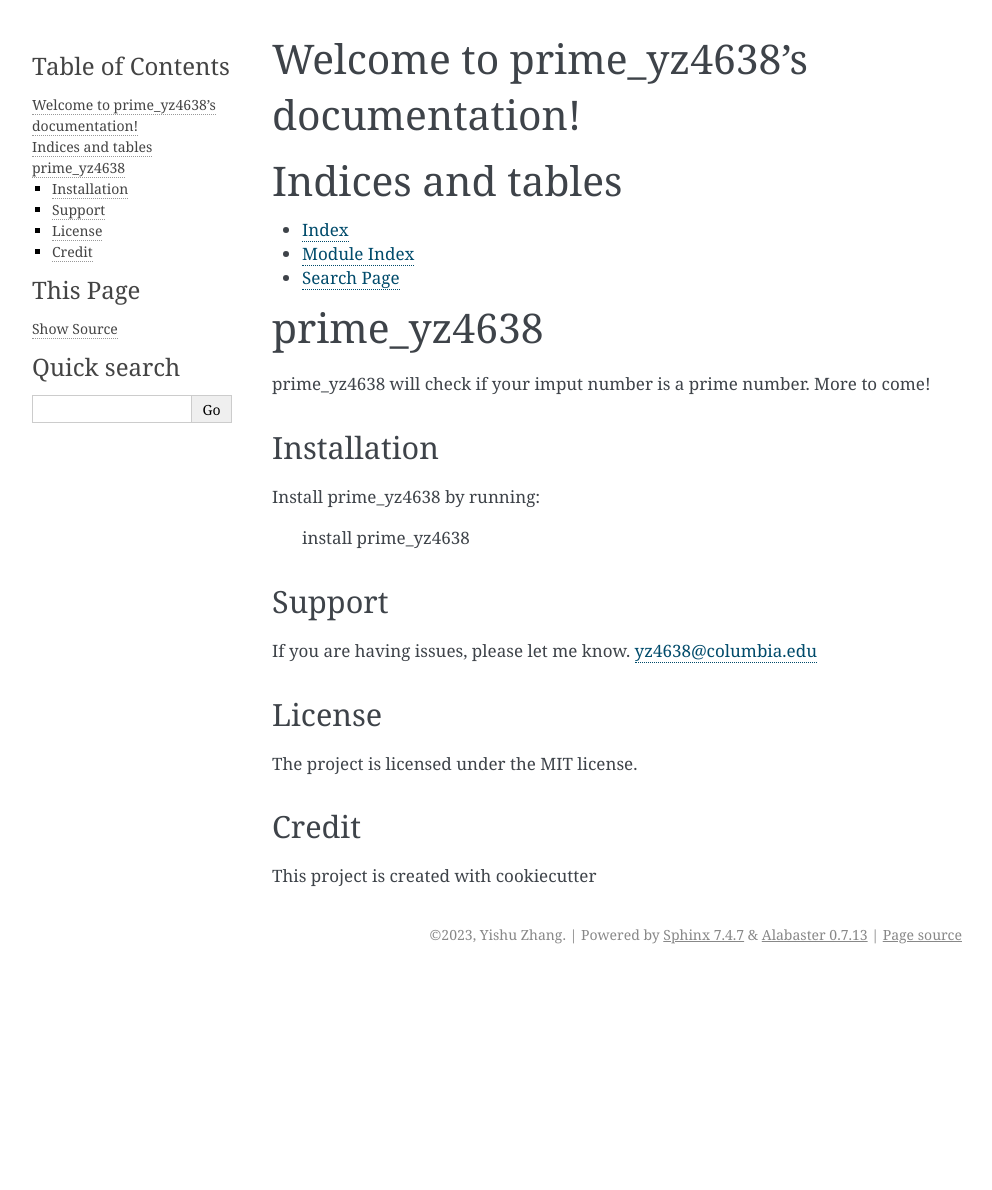
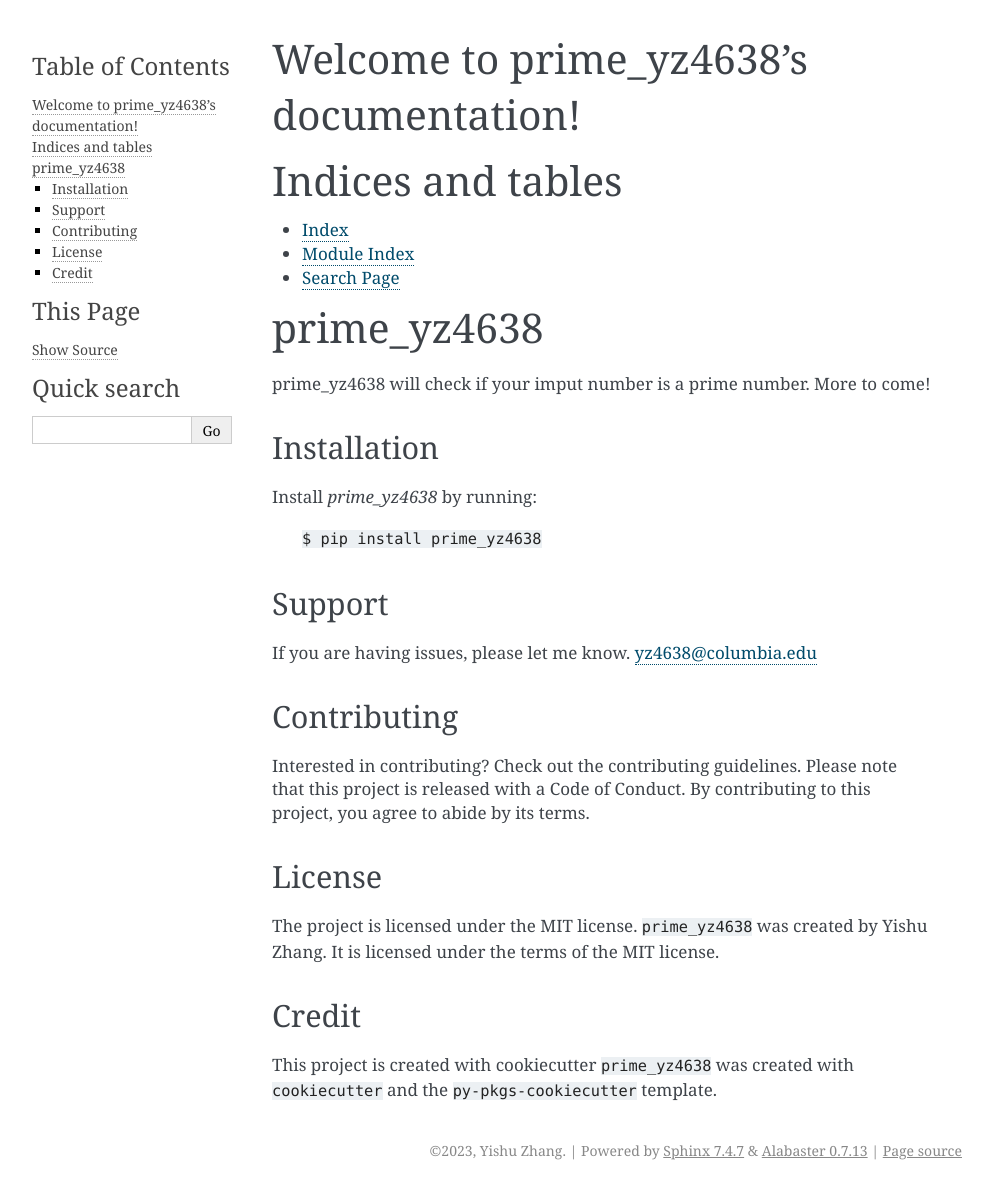
Before and after one commit to QMSS-G5072-2023/prime_zhang_yishu, a Sphinx documentation site: the page built from prime_yz4638/docs/sphinx/index.rst, in a window 1280 px wide. Shown: the whole page, without its empty margins (148-1140 px from the left). Built offline with Sphinx 7.4.7, drawn with Linux system fonts in a browser that asks for light colours; before the commit the page ends 974 px from its top, so only the background shows below that.

Commit message:
Revise local HTML documentation

```diff
--- a/prime_yz4638/docs/sphinx/index.rst
+++ b/prime_yz4638/docs/sphinx/index.rst
@@ -29,21 +29,29 @@ More to come!
 Installation
 -----------------
 
-Install prime_yz4638 by running:
+Install `prime_yz4638` by running:
 
-    install prime_yz4638
+    ``$ pip install prime_yz4638``
 
 Support
 ------------
 
 If you are having issues, please let me know. yz4638@columbia.edu
 
+Contributing
+-------------------
+
+Interested in contributing? Check out the contributing guidelines. Please note that this project is released with a Code of Conduct. By contributing to this project, you agree to abide by its terms.
+
+
 License
 ------------
 
 The project is licensed under the MIT license.
+``prime_yz4638`` was created by Yishu Zhang. It is licensed under the terms of the MIT license.
 
 Credit
 ----------
 
 This project is created with cookiecutter
+``prime_yz4638`` was created with ``cookiecutter`` and the ``py-pkgs-cookiecutter`` template.
```
Also changed, not shown: 5 other files.
